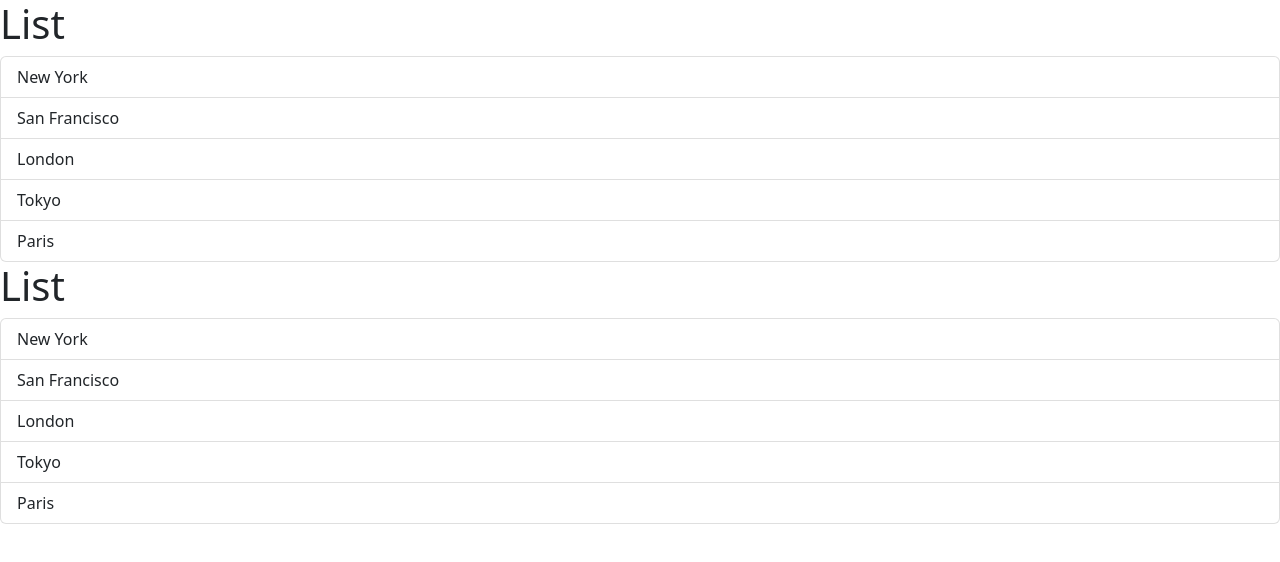
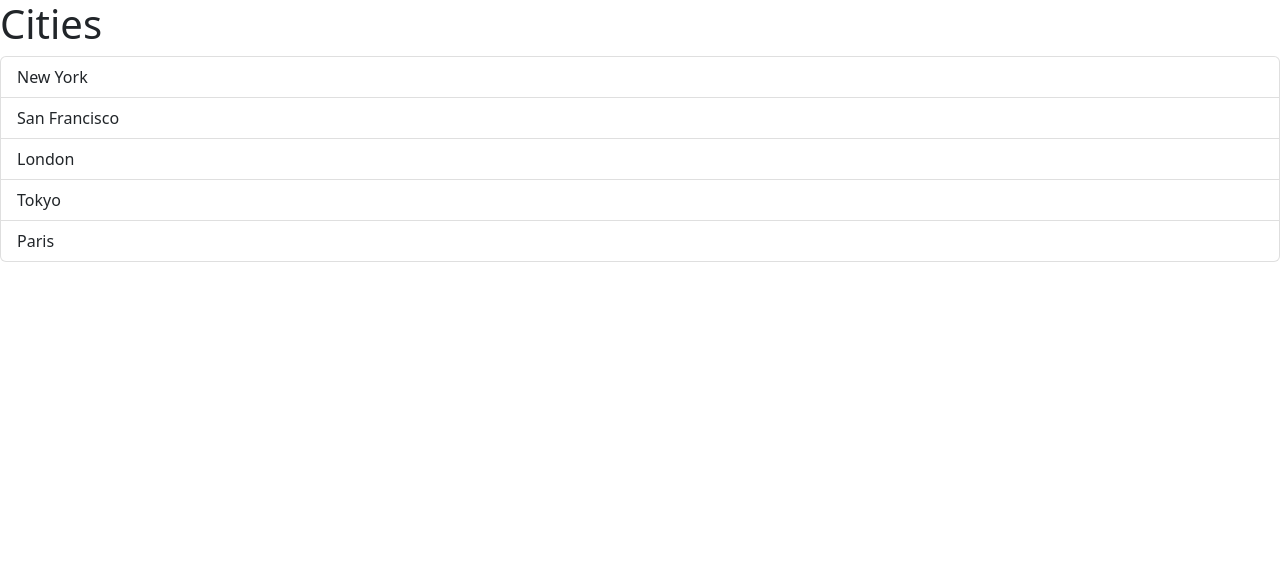
Before and after one commit to khaingthinzarthwe/MoshReactCourse, a React (Vite) app: page / in a window 1280 px wide. Shown: the top 562 px of the page. Built offline with nearby package versions, Linux system fonts and the light colour scheme.

Commit message:
Passing data via Porps

```diff
--- a/src/App.tsx
+++ b/src/App.tsx
@@ -1,7 +1,9 @@
 import ListGroup from "./components/ListGroup";
 
 function App() {
-  return <div><ListGroup/><ListGroup/></div>
+  let items = ["New York", "San Francisco", "London", "Tokyo", "Paris"];
+
+  return <div><ListGroup items={items} heading="Cities" /></div>
 }
 
 export default App;
--- a/src/components/ListGroup.tsx
+++ b/src/components/ListGroup.tsx
@@ -1,6 +1,12 @@
 import { useState } from "react";
-function ListGroup() {
-  let items = ["New York", "San Francisco", "London", "Tokyo", "Paris"];
+
+//{ items: [], heading:  string }
+interface Props {
+  items: string[];
+  heading: string;
+}
+
+function ListGroup({ items, heading }: Props) {
   //Hook
   const [selectedIndex, setSelectedIndex] = useState(-1);
   //arr[0] //variable (selectedIndex)
@@ -8,7 +14,7 @@
 
   return (
     <>
-      <h1>List</h1>
+      <h1>{heading}</h1>
       {items.length === 0 && <p>No item found</p>}
       <ul className="list-group">
         {items.map((item, index) => (
```
